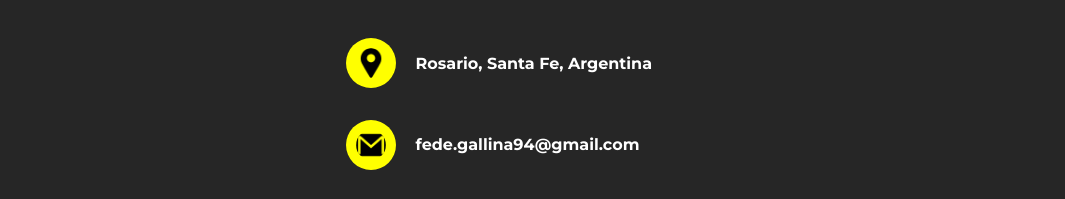
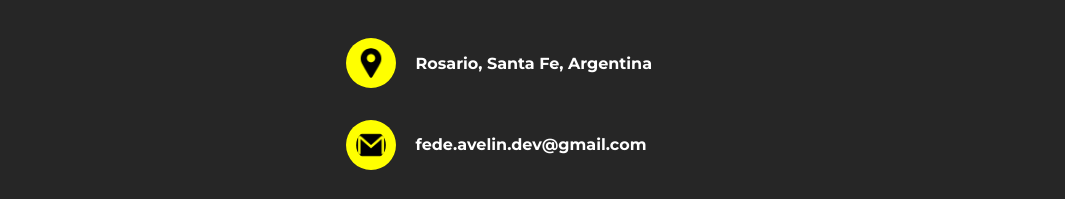
Before and after one commit to javiirigoyen/portfolio, a React (Create React App) app: page / in a window 1280 px wide. Shown: the part 3440-3639 px from the top of the page, without its empty margins (107-1172 px from the left). Built offline with nearby package versions, Linux system fonts and the light colour scheme.

Commit message:
update email

```diff
--- a/src/assets/jsons/info.ts
+++ b/src/assets/jsons/info.ts
@@ -21,8 +21,8 @@ export const info: InfoObj[] = [
   {
     src: gmail,
     alt: "gmail",
-    title: "fede.gallina94@gmail.com",
-    href: "mailto:fede.gallina94@gmail.com",
+    title: "fede.avelin.dev@gmail.com",
+    href: "mailto:fede.avelin.dev@gmail.com",
   },
   {
     src: whatsapp,
```
